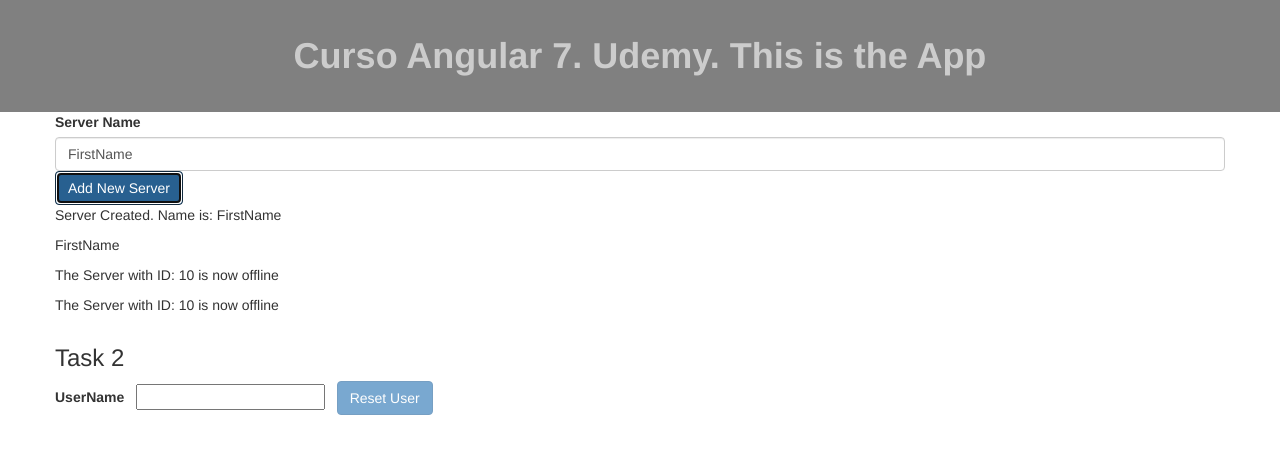
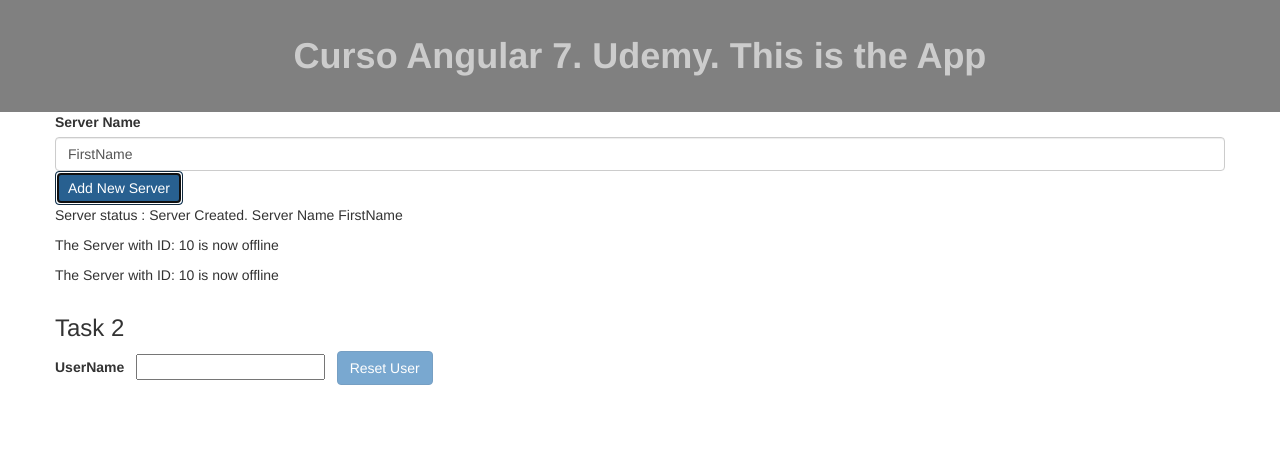
Before and after one commit to casares/ngRecipes, an Angular app in the folder s2_basic_components/: page / in a window 1280 px wide. Both pictures are taken after a click on the button "Add New Server". Shown: the top 454 px of the page. Built offline with nearby package versions, Linux system fonts and the light colour scheme.

Commit message:
s2_36_ngIf_end

```diff
--- a/s2_basic_components/src/app/servers/servers.component.html
+++ b/s2_basic_components/src/app/servers/servers.component.html
@@ -11,8 +11,10 @@
                 (click)= "onServerCreation()">
                 Add New Server
             </button>
-            <p>{{serverCreationStatus}}</p>
-            <p>{{serverName}}</p>
+            <p *ngIf="serverCreated; else noServerCreated">Server status : {{serverCreationStatus}}. Server Name {{serverName}}</p>
+            <ng-template #noServerCreated>
+                <p>{{serverCreationStatus}}</p>
+            </ng-template>
         </div>
         <div class="col-sm">
             <app-server></app-server>
--- a/s2_basic_components/src/app/servers/servers.component.ts
+++ b/s2_basic_components/src/app/servers/servers.component.ts
@@ -9,6 +9,7 @@
   private serversAllowed = false;
   private serverCreationStatus = 'Server not created';
   private serverName = 'FirstName';
+  private serverCreated = false;
 
   constructor() {
     setTimeout(() => {
@@ -17,7 +18,8 @@
   }
 
   public onServerCreation () {
-    this.serverCreationStatus = 'Server Created. Name is: ' + this.serverName;
+    this.serverCreated = true;
+    this.serverCreationStatus = 'Server Created';
   }
 
   public onUpdateServerName (event: Event) {
```
